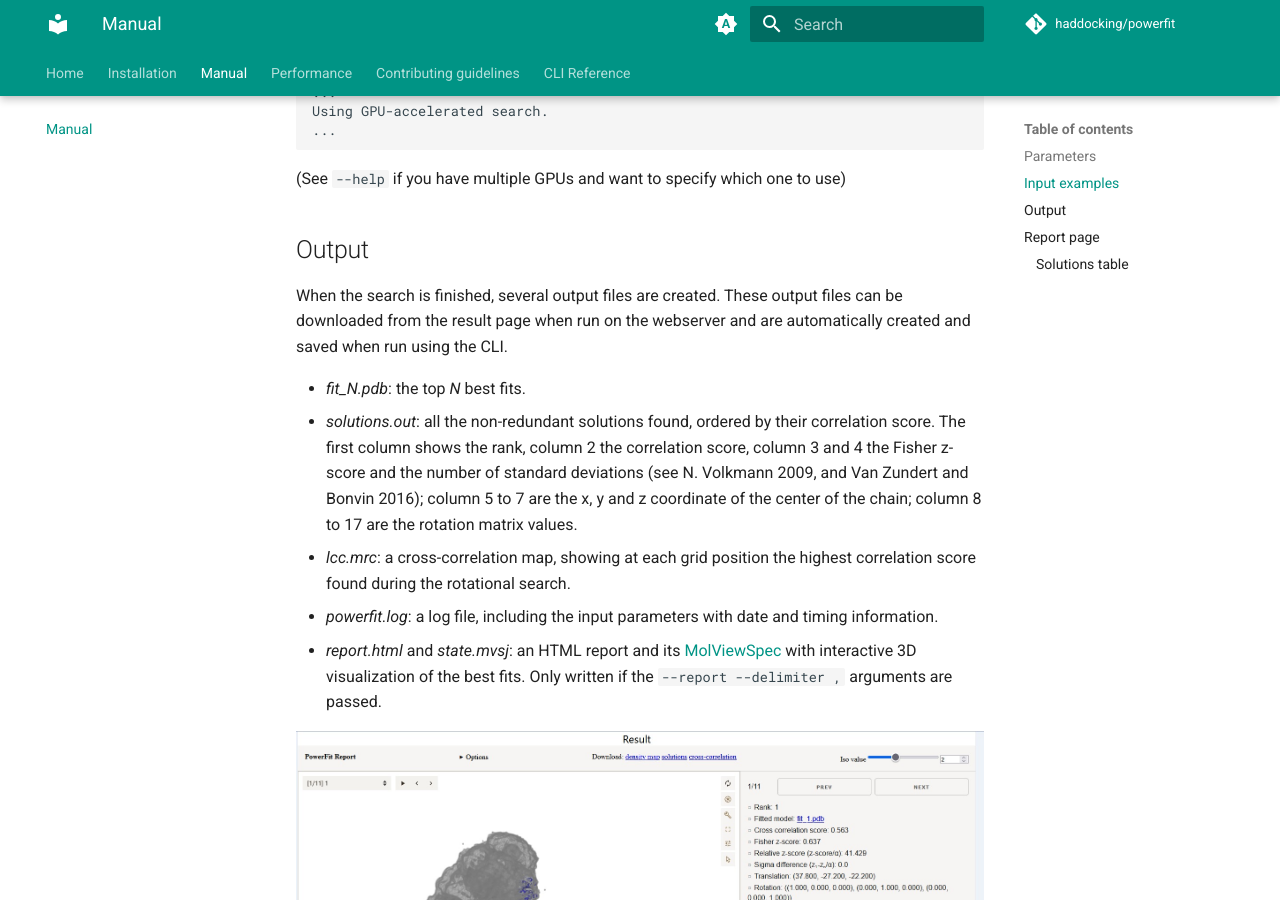
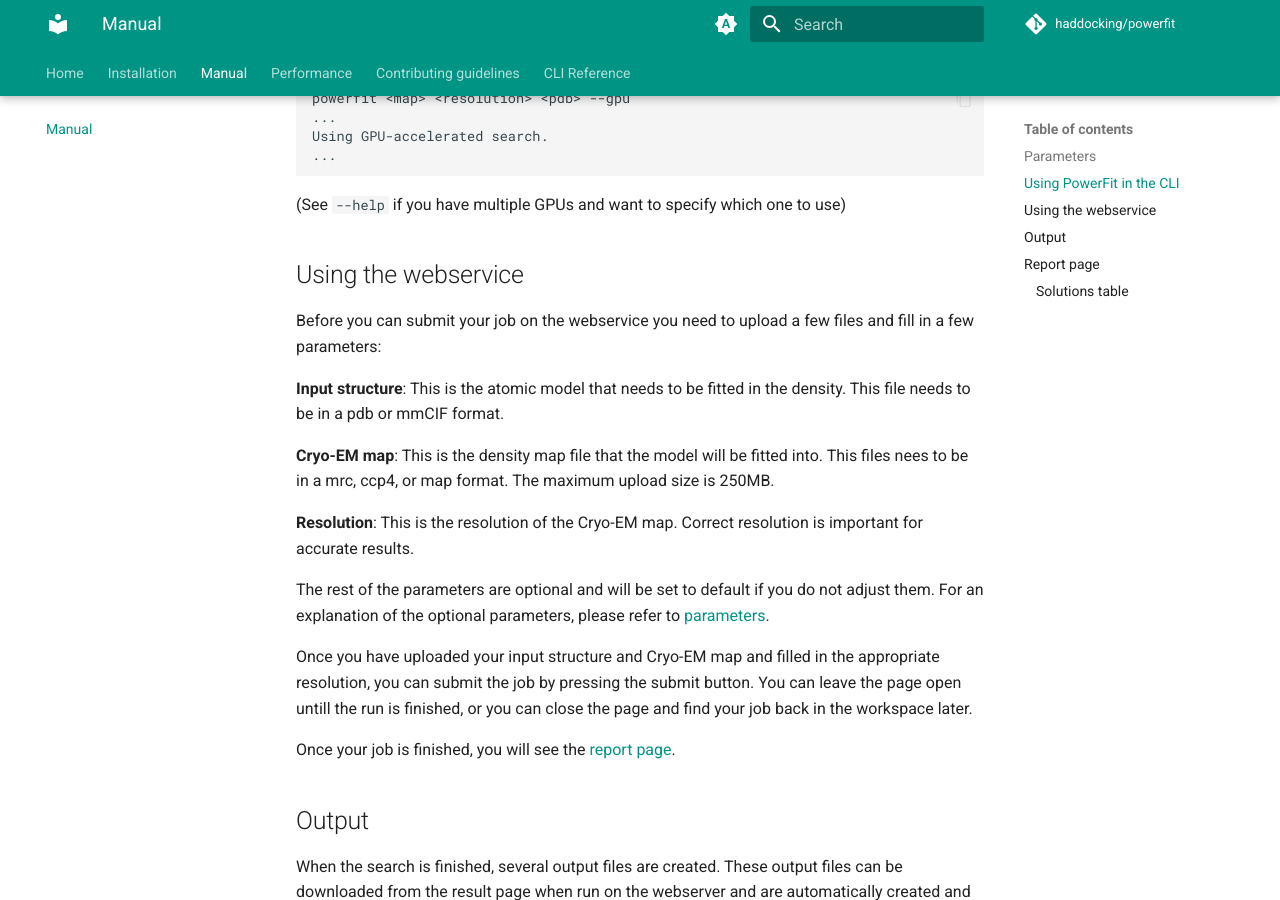
Before and after one commit to haddocking/powerfit, an MkDocs documentation site: the page built from docs/manual.md, in a window 1280 px wide and 900 px high, scrolled down 2108 px. Built offline with MkDocs 1.6.1 and Material for MkDocs 9.7.7, drawn with Linux system fonts in a browser that asks for light colours; a script that is not in the unit is left out; comment, search, counter and statistics services are not loaded; some of the changed text lies outside the part shown.

Commit message:
updated manual with CLI/webservice difference

````diff
--- a/docs/manual.md
+++ b/docs/manual.md
@@ -2,19 +2,16 @@
 
 There are a few default parameters listed below that come with the
 standard `powerfit` command. These default parameters are also the
-standard in the [PowerFit webserver](https://rascar.science.uu.nl/powerfit).
-Below we will describe the different parameters and some [input examples](#input-examples).
-In addition we also explain [the output](#report-page) of the *report.html*
+standard in the [PowerFit web service](https://rascar.science.uu.nl/powerfit).
+Below we will describe the different [parameters](#parameters).
+In addition, we will explain how to use PowerFit in the [CLI](#using-powerfit-in-the-cli)
+and in the [webservice](#using-the-webservice).
+Lastly, we explain [the output](#report-page) of the *report.html*
 file or result page on the webserver.
 
-```shell
-powerfit <map> <resolution> <pdb>
-# To generate the report page after the run:
-powerfit <map> <resolution> <pdb> --report --delimiter ','
-```
 ## Parameters
 
-**Rotational sampling interval (-a):** Rotational sampling density in degrees.
+**Rotational sampling (-a):** Rotational sampling density in degrees.
 Increasing this number by a factor of 2 results in approximately 8 times
 more rotations sampled.
 
@@ -57,7 +54,13 @@ the core-weighted correlation, or increasing the rotational samping. Increasing
 rotational sampling by a factor of 2 results in approximately 8 times more
 rotations and thus a signigicant increase in the runtime of a job.
 
-## Input examples
+## Using PowerFit in the CLI
+
+```shell
+powerfit <map> <resolution> <pdb>
+# To generate the report page after the run:
+powerfit <map> <resolution> <pdb> --report --delimiter ','
+```
 
 First, to see all options and their descriptions type
 
@@ -102,6 +105,30 @@ Using GPU-accelerated search.
 ...
 ```
 (See `--help` if you have multiple GPUs and want to specify which one to use)
+
+## Using the webservice
+
+Before you can submit your job on the webservice you need to upload a few files
+and fill in a few parameters:
+
+**Input structure**: This is the atomic model that needs to be fitted in the density.
+This file needs to be in a pdb or mmCIF format.
+
+**Cryo-EM map**: This is the density map file that the model will be fitted into.
+This files nees to be in a mrc, ccp4, or map format.
+The maximum upload size is 250MB.
+
+**Resolution**: This is the resolution of the Cryo-EM map. Correct resolution is important
+for accurate results.
+
+The rest of the parameters are optional and will be set to default if you do not adjust them.
+For an explanation of the optional parameters, please refer to [parameters](#parameters).
+
+Once you have uploaded your input structure and Cryo-EM map and filled in the appropriate
+resolution, you can submit the job by pressing the submit button. You can leave the page open
+untill the run is finished, or you can close the page and find your job back in the workspace later.
+
+Once your job is finished, you will see the [report page](#report-page).
 
 ## Output
 
````
Also changed, not shown: other parts of docs/manual.md (+1 -1 lines).
